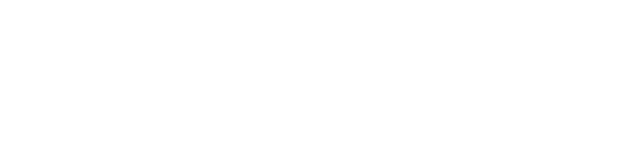
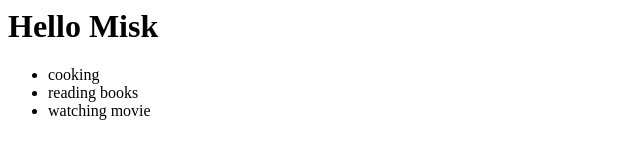
Before and after one commit to Ameerahalshihry/misk-app, a plain HTML site: page index.html in a window 1280 px wide. Shown: the whole page, without its empty margins (0-640 px from the left). Drawn offline with Linux system fonts and the light colour scheme.

Commit message:
add changes

```diff
--- a/index.html
+++ b/index.html
@@ -4,6 +4,17 @@
     </head>
 
     <body>
-
+        <h1>
+            Hello Misk
+        </h1>
+        <ul>
+            <li> cooking
+            </li>
+            <li> reading books
+            </li>
+            <li>
+                watching movie
+            </li>
+        </ul>
     </body>
 </html>
```
